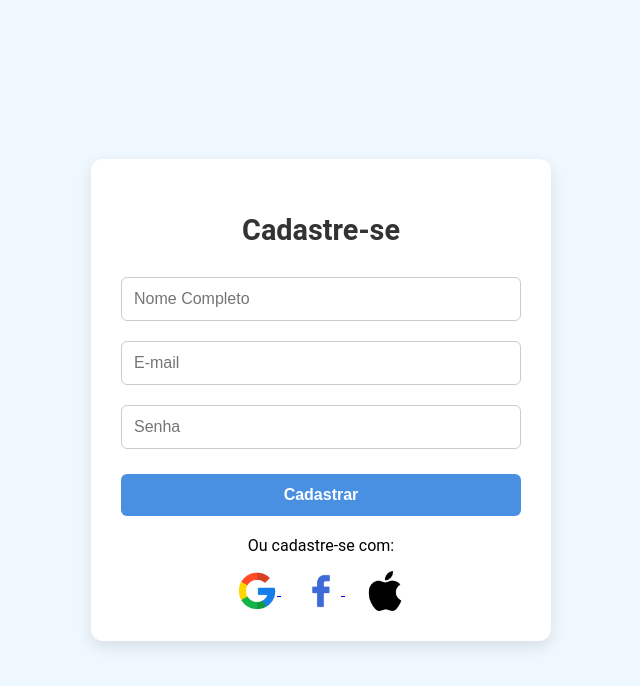
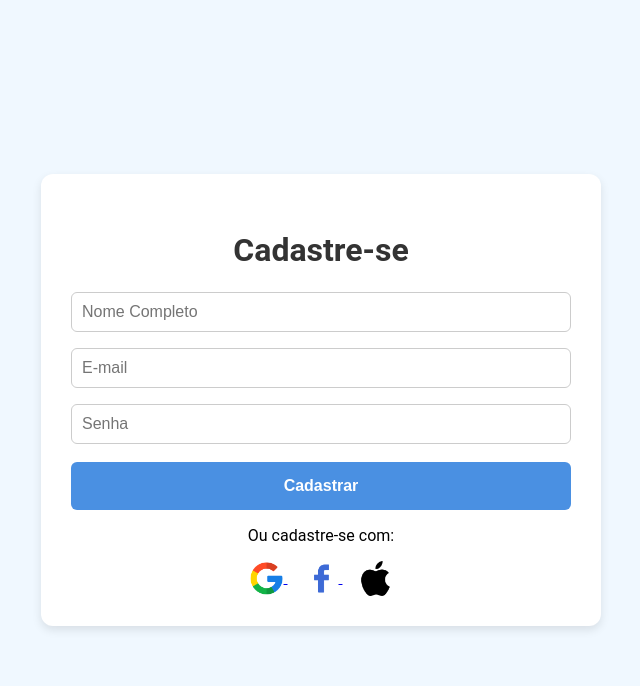
Before and after one commit to NTH18/MEU-PROJETO, a plain HTML site: page infrastructure/register/cadastro.html in a window 1280 px wide. Shown: the whole page, without its empty margins (319-959 px from the left). Drawn offline with Linux system fonts and the light colour scheme.

Commit message:
update atividade 9

```diff
--- a/infrastructure/assets/css/cadastro.css
+++ b/infrastructure/assets/css/cadastro.css
@@ -1,111 +1,136 @@
-/* Estilização geral */
+/* Estilização geral - Mobile First */
 body {
-    display: flex; /* Exibe o conteúdo do body como um contêiner flex */
-    justify-content: center; /* Centraliza o conteúdo horizontalmente */
-    align-items: center; /* Centraliza o conteúdo verticalmente */
-    height: 100vh; /* Define a altura do body para ocupar 100% da altura da janela */
-    background-color: #f0f8ff; /* Cor de fundo azul claro para um visual acolhedor */
-    margin: 0; /* Remove a margem padrão */
-    font-family: 'Roboto', sans-serif; /* Define a fonte padrão */
+    display: flex;
+    justify-content: center;
+    align-items: center;
+    height: 100vh;
+    background-color: #f0f8ff;
+    margin: 0;
+    font-family: 'Roboto', sans-serif;
 }
 
 /* Container do formulário */
 .container {
-    width: 100%; /* Define a largura do contêiner para ocupar 100% do espaço pai */
-    max-width: 400px; /* Define a largura máxima para manter a responsividade */
-    padding: 30px; /* Adiciona espaçamento interno */
-    background-color: #ffffff; /* Cor de fundo branca */
-    border-radius: 12px; /* Bordas arredondadas */
-    box-shadow: 0 6px 15px rgba(0, 0, 0, 0.1); /* Adiciona sombra para um efeito de elevação */
-    text-align: center; /* Centraliza o texto */
-    margin: 20px; /* Adiciona margem ao redor do contêiner */
+    width: 90%; /* Largura inicial de 90% */
+    max-width: 400px;
+    padding: 20px; /* Padding reduzido para telas menores */
+    background-color: #ffffff;
+    border-radius: 12px;
+    box-shadow: 0 4px 10px rgba(0, 0, 0, 0.1); /* Sombra mais leve para menor impacto */
+    text-align: center;
+    margin: 10px;
 }
 
 /* Título */
 h2 {
-    margin-bottom: 20px; /* Adiciona espaço abaixo do título */
-    font-size: 1.8em; /* Define o tamanho da fonte */
-    color: #333; /* Cor do texto cinza escuro */
+    margin-bottom: 15px;
+    font-size: 1.5em; /* Tamanho reduzido para mobile */
+    color: #333;
 }
 
 /* Inputs de formulário */
 input[type="text"],
 input[type="email"],
 input[type="password"] {
-    width: 100%; /* Faz os inputs ocuparem toda a largura do contêiner */
-    padding: 12px; /* Adiciona espaçamento interno */
-    margin: 10px 0; /* Adiciona margem acima e abaixo */
-    border: 1px solid #ccc; /* Adiciona uma borda cinza clara */
-    border-radius: 6px; /* Bordas arredondadas */
-    font-size: 1em; /* Define o tamanho da fonte */
-    box-sizing: border-box; /* Inclui o padding e a borda no tamanho total */
-    transition: border-color 0.3s; /* Transição suave para a mudança de cor da borda */
+    width: 100%;
+    padding: 10px; /* Padding menor para mobile */
+    margin: 8px 0; /* Menor espaçamento */
+    border: 1px solid #ccc;
+    border-radius: 6px;
+    font-size: 0.9em; /* Fonte menor para inputs */
+    box-sizing: border-box;
+    transition: border-color 0.3s;
 }
 
 input[type="text"]:focus,
 input[type="email"]:focus,
 input[type="password"]:focus {
-    border-color: #4a90e2; /* Cor de destaque azul quando o input está focado */
-    outline: none; /* Remove a borda de foco padrão */
+    border-color: #4a90e2;
+    outline: none;
 }
 
 /* Botão de envio */
 button {
-    width: 100%; /* Faz o botão ocupar toda a largura do contêiner */
-    padding: 12px; /* Adiciona espaçamento interno */
-    background-color: #4a90e2; /* Cor de fundo azul */
-    border: none; /* Remove a borda */
-    color: #fff; /* Cor do texto branca */
-    border-radius: 6px; /* Bordas arredondadas */
-    font-size: 1em; /* Define o tamanho da fonte */
-    font-weight: bold; /* Texto em negrito */
-    cursor: pointer; /* Mostra o ponteiro de clique */
-    margin-top: 15px; /* Adiciona margem superior */
-    transition: background-color 0.3s, transform 0.2s; /* Transição suave para hover e clique */
+    width: 100%;
+    padding: 10px; /* Menor padding para mobile */
+    background-color: #4a90e2;
+    border: none;
+    color: #fff;
+    border-radius: 6px;
+    font-size: 1em;
+    font-weight: bold;
+    cursor: pointer;
+    margin-top: 10px; /* Menor espaçamento */
+    transition: background-color 0.3s, transform 0.2s;
 }
 
 button:hover {
-    background-color: #357abd; /* Muda a cor de fundo ao passar o mouse */
+    background-color: #357abd;
 }
 
 button:active {
-    transform: scale(0.98); /* Reduz ligeiramente o botão ao clicar */
+    transform: scale(0.98);
 }
 
 /* Rodapé */
 .footer {
-    margin-top: 15px; /* Adiciona margem superior */
-    font-size: 0.9em; /* Define o tamanho da fonte */
-    color: #555; /* Cor do texto cinza */
+    margin-top: 10px;
+    font-size: 0.8em; /* Fonte menor */
+    color: #555;
 }
 
 /* Estilização de login social */
 .social-login {
-    text-align: center; /* Centraliza o conteúdo */
-    margin-top: 20px; /* Adiciona margem superior */
+    text-align: center;
+    margin-top: 15px; /* Menor margem */
 }
 
 .social-login a {
-    margin: 0 10px; /* Adiciona margem horizontal */
+    margin: 0 8px; /* Menor margem horizontal */
 }
 
 .social-login img {
-    width: 40px; /* Define a largura da imagem */
-    height: auto; /* Mantém a proporção da imagem */
-    vertical-align: middle; /* Alinha verticalmente no meio */
+    width: 35px; /* Imagens menores */
+    height: auto;
+    vertical-align: middle;
 }
 
-/* Responsividade */
-@media (max-width: 600px) {
+/* Media queries para telas maioress */
+@media (min-width: 600px) {
     .container {
-        padding: 20px; /* Reduz o padding em telas menores */
+        padding: 25px; /* Aumenta o padding */
     }
 
     h2 {
-        font-size: 1.5em; /* Reduz o tamanho da fonte do título em telas menores */
+        font-size: 1.8em; /* Título maior */
+    }
+
+    input[type="text"],
+    input[type="email"],
+    input[type="password"] {
+        font-size: 1em; /* Fonte maior para inputs */
     }
 
     button {
-        padding: 10px; /* Reduz o padding do botão */
+        padding: 12px; /* Aumenta o padding */
+    }
+
+    .footer {
+        font-size: 0.9em; /* Fonte maior */
     }
 }
+
+@media (min-width: 768px) {
+    .container {
+        max-width: 500px; /* Aumenta a largura máxima */
+        padding: 30px; /* Padding maior */
+    }
+
+    h2 {
+        font-size: 2em; /* Título ainda maior */
+    }
+
+    button {
+        padding: 15px; /* Padding maior */
+    }
+}
--- a/infrastructure/assets/css/login.css
+++ b/infrastructure/assets/css/login.css
@@ -104,7 +104,7 @@ button:active {
     vertical-align: middle;
 }
 
-/* Media queries para telas maiores */
+/* Media queries para telas maioress */
 @media (min-width: 600px) {
     body {
         flex-direction: row; /* Exibe o conteúdo em linha para telas maiores */
--- a/infrastructure/assets/css/tabela.css
+++ b/infrastructure/assets/css/tabela.css
@@ -145,7 +145,7 @@ button {
     }
 
     #search {
-        font-size: 16px; /* Fonte maior */
+        font-size: 16px; /* Fonte maior*/
     }
 
     #search-btn,
```
